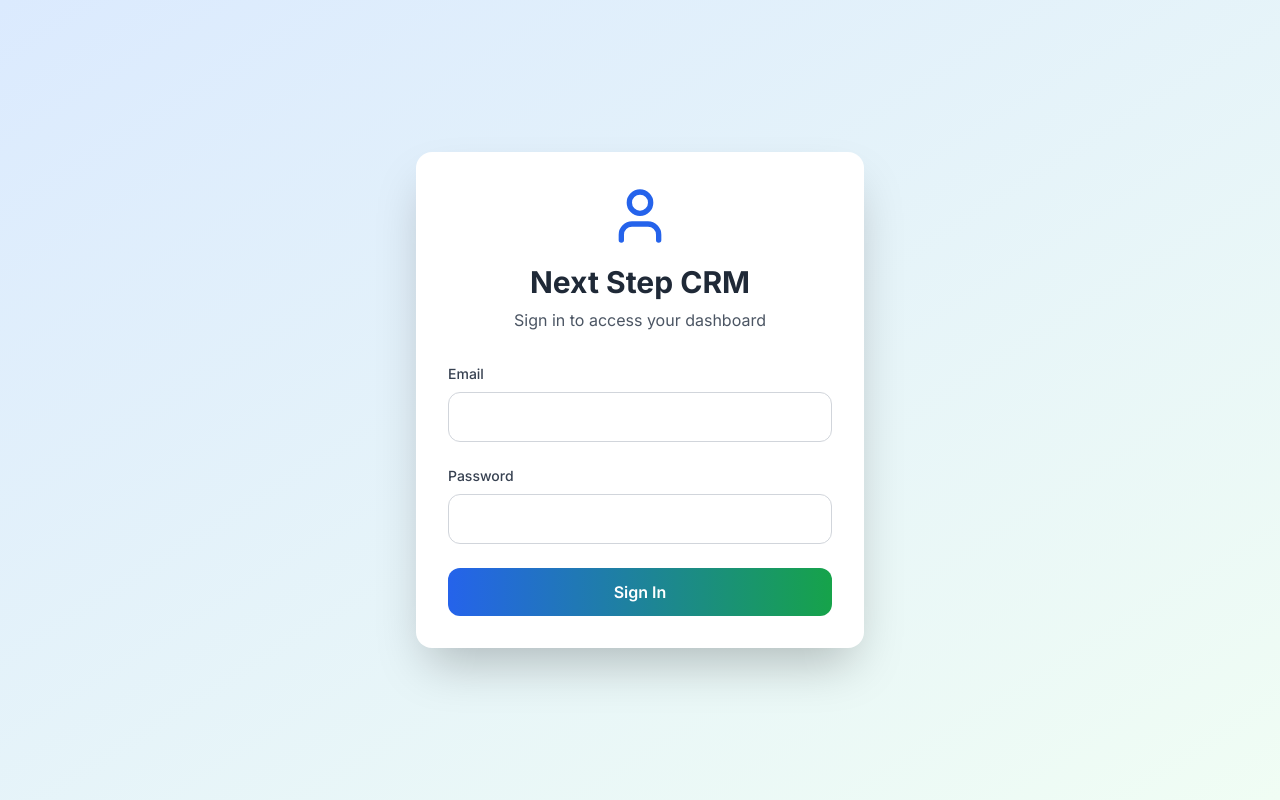
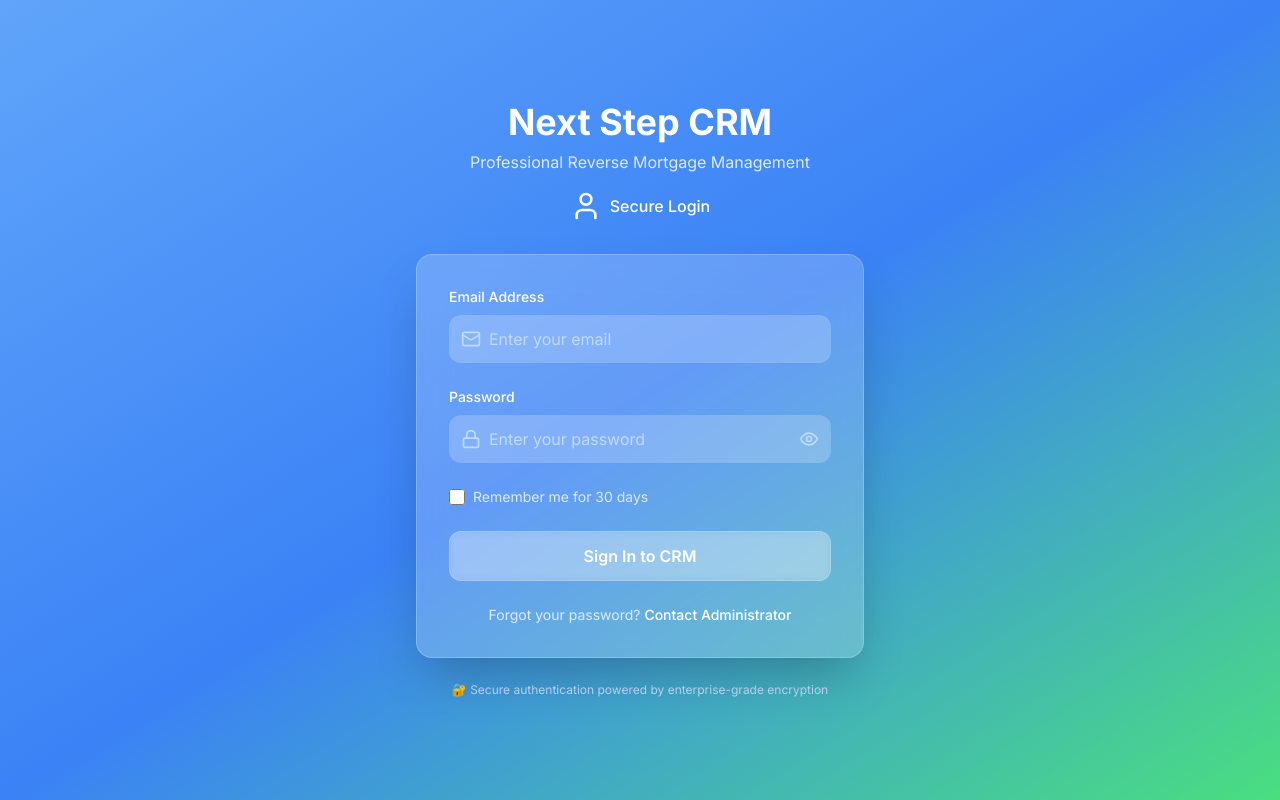
Before and after one commit to Jsherer42/next-step-crm, a Next.js app: page / in a window 1280 px wide. Built offline with nearby package versions, Linux system fonts and the light colour scheme.

Commit message:
Update page.tsx

```diff
--- a/src/app/page.tsx
+++ b/src/app/page.tsx
@@ -1,143 +1,169 @@
-// @ts-nocheck
 'use client'
 
-import { useState, useEffect } from 'react'
+import { useState } from 'react'
 import { createClient } from '@supabase/supabase-js'
-import { User, LogOut } from 'lucide-react'
+import { Eye, EyeOff, Lock, Mail, User } from 'lucide-react'
 
+// Initialize Supabase client
 const supabaseUrl = 'https://nmcqlekpyqfgyzoelcsa.supabase.co'
 const supabaseKey = 'eyJhbGciOiJIUzI1NiIsInR5cCI6IkpXVCJ9.eyJpc3MiOiJzdXBhYmFzZSIsInJlZiI6Im5tY3FsZWtweXFmZ3l6b2VsY3NhIiwicm9sZSI6ImFub24iLCJpYXQiOjE3NTM5MzE5MjYsImV4cCI6MjA2OTUwNzkyNn0.SeBMt_beE7Dtab79PxEUW6-k_0Aprud0k79LbGVbCiA'
 const supabase = createClient(supabaseUrl, supabaseKey)
 
-export default function NextStepCRM() {
-  const [user, setUser] = useState(null)
-  const [loading, setLoading] = useState(true)
-  const [loginForm, setLoginForm] = useState({ email: '', password: '' })
-  const [authLoading, setAuthLoading] = useState(false)
+export default function LoginPage() {
+  const [email, setEmail] = useState('')
+  const [password, setPassword] = useState('')
+  const [showPassword, setShowPassword] = useState(false)
+  const [rememberMe, setRememberMe] = useState(false)
+  const [loading, setLoading] = useState(false)
+  const [error, setError] = useState('')
 
-  useEffect(() => {
-    checkUser()
-  }, [])
+  const handleLogin = async (e: React.FormEvent) => {
+    e.preventDefault()
+    setLoading(true)
+    setError('')
 
-  const checkUser = async () => {
-    const { data: { session } } = await supabase.auth.getSession()
-    setUser(session?.user || null)
-    setLoading(false)
-  }
+    try {
+      // Authenticate with Supabase
+      const { data, error: authError } = await supabase.auth.signInWithPassword({
+        email,
+        password,
+      })
 
-  const handleLogin = async (e) => {
-    e.preventDefault()
-    setAuthLoading(true)
+      if (authError) {
+        setError('Invalid email or password. Please try again.')
+        setLoading(false)
+        return
+      }
 
-    const { error } = await supabase.auth.signInWithPassword({
-      email: loginForm.email,
-      password: loginForm.password
-    })
+      // Success! Redirect to CRM (this would be handled by the parent component)
+      console.log('Login successful:', data.user)
 
-    if (error) {
-      alert('Login failed: ' + error.message)
+      // For now, show success message (in real implementation, this would redirect)
+      alert('Login successful! Redirecting to CRM...')
+
+    } catch (error) {
+      console.error('Login error:', error)
+      setError('An unexpected error occurred. Please try again.')
+    } finally {
+      setLoading(false)
     }
-    setAuthLoading(false)
-  }
-
-  const handleLogout = async () => {
-    await supabase.auth.signOut()
-    setUser(null)
-  }
-
-  if (loading) {
-    return (
-      <div className="min-h-screen bg-gradient-to-br from-blue-100 to-green-50 flex items-center justify-center">
-        <div className="text-center">
-          <User className="w-16 h-16 text-blue-600 mx-auto mb-4" />
-          <h2 className="text-2xl font-bold text-gray-800">Loading...</h2>
-        </div>
-      </div>
-    )
-  }
-
-  if (!user) {
-    return (
-      <div className="min-h-screen bg-gradient-to-br from-blue-100 to-green-50 flex items-center justify-center p-4">
-        <div className="bg-white rounded-2xl shadow-2xl p-8 w-full max-w-md">
-          <div className="text-center mb-8">
-            <User className="w-16 h-16 text-blue-600 mx-auto mb-4" />
-            <h1 className="text-3xl font-bold text-gray-800 mb-2">Next Step CRM</h1>
-            <p className="text-gray-600">Sign in to access your dashboard</p>
-          </div>
-
-          <form onSubmit={handleLogin} className="space-y-6">
-            <div>
-              <label className="block text-sm font-medium text-gray-700 mb-2">Email</label>
-              <input
-                type="email"
-                required
-                value={loginForm.email}
-                onChange={(e) => setLoginForm({...loginForm, email: e.target.value})}
-                className="w-full p-3 border border-gray-300 rounded-xl focus:outline-none focus:ring-2 focus:ring-blue-500"
-              />
-            </div>
-
-            <div>
-              <label className="block text-sm font-medium text-gray-700 mb-2">Password</label>
-              <input
-                type="password"
-                required
-                value={loginForm.password}
-                onChange={(e) => setLoginForm({...loginForm, password: e.target.value})}
-                className="w-full p-3 border border-gray-300 rounded-xl focus:outline-none focus:ring-2 focus:ring-blue-500"
-              />
-            </div>
-
-            <button
-              type="submit"
-              disabled={authLoading}
-              className="w-full py-3 px-4 bg-gradient-to-r from-blue-600 to-green-600 hover:from-blue-700 hover:to-green-700 text-white font-semibold rounded-xl transition-all duration-200 disabled:opacity-50"
-            >
-              {authLoading ? 'Signing in...' : 'Sign In'}
-            </button>
-          </form>
-        </div>
-      </div>
-    )
   }
 
   return (
-    <div className="min-h-screen bg-gradient-to-br from-blue-100 to-green-50">
-      <div className="bg-white shadow-lg border-b">
-        <div className="max-w-7xl mx-auto px-4 py-4">
-          <div className="flex justify-between items-center">
-            <div className="flex items-center">
-              <User className="w-8 h-8 text-blue-600 mr-3" />
-              <div>
-                <h1 className="text-2xl font-bold text-gray-900">Next Step CRM</h1>
-                <p className="text-sm text-gray-600">Reverse Mortgage Division</p>
+    <div className="min-h-screen bg-gradient-to-br from-blue-400 via-blue-500 to-green-400 flex items-center justify-center p-4">
+      <div className="w-full max-w-md">
+        {/* Header */}
+        <div className="text-center mb-8">
+          <h1 className="text-4xl font-bold text-white mb-2">Next Step CRM</h1>
+          <p className="text-blue-100">Professional Reverse Mortgage Management</p>
+          <div className="flex items-center justify-center mt-4">
+            <User className="w-8 h-8 text-white mr-2" />
+            <span className="text-white font-medium">Secure Login</span>
+          </div>
+        </div>
+
+        {/* Login Card */}
+        <div className="bg-white bg-opacity-20 backdrop-blur-lg rounded-2xl p-8 border border-white border-opacity-20 shadow-2xl">
+          <form onSubmit={handleLogin} className="space-y-6">
+            {/* Email Field */}
+            <div>
+              <label htmlFor="email" className="block text-sm font-medium text-white mb-2">
+                Email Address
+              </label>
+              <div className="relative">
+                <Mail className="absolute left-3 top-1/2 transform -translate-y-1/2 text-blue-200 w-5 h-5" />
+                <input
+                  id="email"
+                  type="email"
+                  value={email}
+                  onChange={(e) => setEmail(e.target.value)}
+                  className="w-full pl-10 pr-4 py-3 rounded-xl border-0 bg-white bg-opacity-20 text-white placeholder-blue-200 focus:ring-2 focus:ring-white focus:bg-opacity-30 transition-all"
+                  placeholder="Enter your email"
+                  required
+                />
               </div>
             </div>
 
-            <div className="flex items-center space-x-4">
-              <span className="text-sm text-gray-600">Welcome, {user.email}</span>
-              <button
-                onClick={handleLogout}
-                className="flex items-center px-3 py-2 bg-red-500 hover:bg-red-600 text-white rounded-lg text-sm font-semibold transition-colors"
-              >
-                <LogOut className="w-4 h-4 mr-1" />
-                Logout
+            {/* Password Field */}
+            <div>
+              <label htmlFor="password" className="block text-sm font-medium text-white mb-2">
+                Password
+              </label>
+              <div className="relative">
+                <Lock className="absolute left-3 top-1/2 transform -translate-y-1/2 text-blue-200 w-5 h-5" />
+                <input
+                  id="password"
+                  type={showPassword ? 'text' : 'password'}
+                  value={password}
+                  onChange={(e) => setPassword(e.target.value)}
+                  className="w-full pl-10 pr-12 py-3 rounded-xl border-0 bg-white bg-opacity-20 text-white placeholder-blue-200 focus:ring-2 focus:ring-white focus:bg-opacity-30 transition-all"
+                  placeholder="Enter your password"
+                  required
+                />
+                <button
+                  type="button"
+                  onClick={() => setShowPassword(!showPassword)}
+                  className="absolute right-3 top-1/2 transform -translate-y-1/2 text-blue-200 hover:text-white transition-colors"
+                >
+                  {showPassword ? <EyeOff className="w-5 h-5" /> : <Eye className="w-5 h-5" />}
+                </button>
+              </div>
+            </div>
+
+            {/* Remember Me */}
+            <div className="flex items-center">
+              <input
+                id="remember"
+                type="checkbox"
+                checked={rememberMe}
+                onChange={(e) => setRememberMe(e.target.checked)}
+                className="h-4 w-4 text-blue-600 bg-white bg-opacity-20 border-white border-opacity-30 rounded focus:ring-2 focus:ring-white"
+              />
+              <label htmlFor="remember" className="ml-2 text-sm text-blue-100">
+                Remember me for 30 days
+              </label>
+            </div>
+
+            {/* Error Message */}
+            {error && (
+              <div className="bg-red-500 bg-opacity-20 border border-red-400 border-opacity-30 rounded-xl p-3">
+                <p className="text-red-100 text-sm">{error}</p>
+              </div>
+            )}
+
+            {/* Login Button */}
+            <button
+              type="submit"
+              disabled={loading}
+              className="w-full bg-white bg-opacity-20 hover:bg-opacity-30 disabled:bg-opacity-10 text-white font-semibold py-3 px-6 rounded-xl transition-all duration-200 backdrop-blur-sm border border-white border-opacity-20 disabled:cursor-not-allowed"
+            >
+              {loading ? (
+                <div className="flex items-center justify-center">
+                  <div className="w-5 h-5 border-2 border-white border-t-transparent rounded-full animate-spin mr-2"></div>
+                  Signing In...
+                </div>
+              ) : (
+                'Sign In to CRM'
+              )}
+            </button>
+          </form>
+
+          {/* Footer */}
+          <div className="mt-6 text-center">
+            <p className="text-blue-100 text-sm">
+              Forgot your password?{' '}
+              <button className="text-white font-medium hover:underline">
+                Contact Administrator
               </button>
-            </div>
+            </p>
           </div>
         </div>
-      </div>
 
-      <div className="max-w-7xl mx-auto px-4 py-8">
-        <div className="bg-white rounded-lg shadow-md p-6">
-          <h2 className="text-xl font-bold text-gray-900 mb-4">Dashboard</h2>
-          <p className="text-gray-600">Clean, working CRM foundation. Ready to add features step by step.</p>
-          <div className="mt-4 p-4 bg-green-50 rounded-lg border border-green-200">
-            <p className="text-green-800 font-medium">✅ Authentication working</p>
-            <p className="text-green-800">✅ Clean syntax structure</p>
-            <p className="text-green-800">✅ Ready for feature additions</p>
-          </div>
+        {/* Security Notice */}
+        <div className="mt-6 text-center">
+          <p className="text-blue-200 text-xs">
+            🔐 Secure authentication powered by enterprise-grade encryption
+          </p>
         </div>
       </div>
     </div>
```
